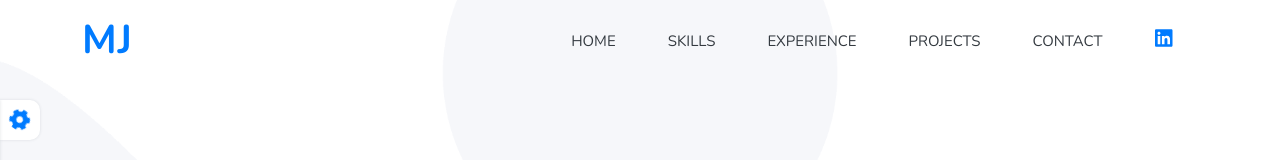
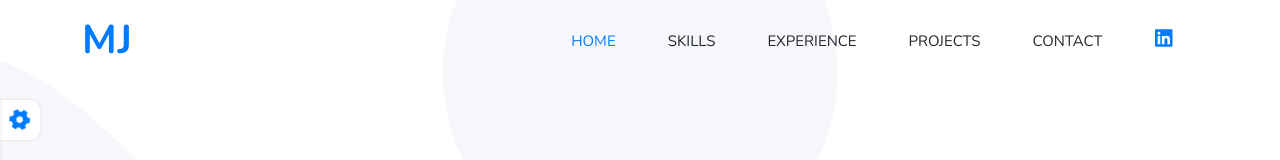
Before and after one commit to michaeljohnson-mj/personal-portfolio, a React (Create React App) app: page / in a window 1280 px wide. Shown: the top 160 px of the page. Built offline with nearby package versions, Linux system fonts and the light colour scheme.

Commit message:
Navigation on click of nav menus implemented.

```diff
--- a/package.json
+++ b/package.json
@@ -22,6 +22,7 @@
     "react-reveal": "^1.2.2",
     "react-router-dom": "^5.2.1",
     "react-scripts": "4.0.3",
+    "react-scroll": "^1.8.4",
     "typescript": "^4.2.4",
     "web-vitals": "^1.1.2"
   },
@@ -53,6 +54,7 @@
   },
   "devDependencies": {
     "@types/react-router-dom": "^5.1.8",
+    "@types/react-scroll": "^1.8.3",
     "gh-pages": "^3.2.3"
   }
 }
--- a/src/App.tsx
+++ b/src/App.tsx
@@ -176,7 +176,11 @@ function App() {
                 onClick={() => changeTheme(color.name)}
                 className="color-holder"
               >
-                <a href="javascript:void(0)" style={{ background: color.color }} className="color" />
+                <a
+                  href="javascript:void(0)"
+                  style={{ background: color.color }}
+                  className="color"
+                />
               </div>
             );
           })}
--- a/src/components/contact-me/ContactMe.tsx
+++ b/src/components/contact-me/ContactMe.tsx
@@ -6,7 +6,7 @@ import { faMapMarkerAlt, faEnvelope } from "@fortawesome/free-solid-svg-icons";
 function ContactMe(props: any) {
   const theme = props.theme;
   return (
-    <div className="contact-container">
+    <div className="contact-container" id="contact">
       <div className="container">
         <div className="row no-container title-holder">
           <h1 className="title align-text-center">{contactMe.title}</h1>
--- a/src/components/experience/Experience.css
+++ b/src/components/experience/Experience.css
@@ -1,5 +1,5 @@
 .experience-container {
-  padding: 50px 0px 80px 0px;
+  padding: 100px 0px 80px 0px;
 }
 
 .timeline-item {
--- a/src/components/experience/Experience.tsx
+++ b/src/components/experience/Experience.tsx
@@ -6,7 +6,7 @@ import { faSun, faSnowflake } from "@fortawesome/free-regular-svg-icons";
 function Experience(props: any) {
   const theme = props.theme;
   return (
-    <div className="container experience-container">
+    <div className="container experience-container" id="experience">
       <div className="row no-container">
         <div className="col-12 col-sm-12 col-md-12 col-lg-4 col-xl-4 align-center">
           <div className="title-holder">
--- a/src/components/header/Header.css
+++ b/src/components/header/Header.css
@@ -42,6 +42,7 @@
 .header-container ul li {
   margin-inline: 10px;
   padding: 0.5rem 1rem;
+  cursor: pointer;
 }
 
 .header-container ul li a {
@@ -52,8 +53,8 @@
   font-size: 15px;
 }
 
-.header-container ul li:hover a {
-  color: var(--theme-color);
+.header-container ul li a:hover {
+  /* color: var(--theme-color); */
   font-family: "Nunito Semi Bold";
 }
 
@@ -79,6 +80,46 @@ label #cancel {
 
 #check {
   display: none;
+}
+
+.active-blue {
+  color: var(--color-blue) !important;
+}
+
+.active-red {
+  color: var(--color-red) !important;
+}
+
+.active-green {
+  color: var(--color-green) !important;
+}
+
+.active-yellow {
+  color: var(--color-yellow) !important;
+}
+
+.active-orange {
+  color: var(--color-orange) !important;
+}
+
+.active-teal {
+  color: var(--color-teal) !important;
+}
+
+.active-brown {
+  color: var(--color-brown) !important;
+}
+
+.active-pink {
+  color: var(--color-pink) !important;
+}
+
+.active-beige {
+  color: var(--color-beige) !important;
+}
+
+.active-purple {
+  color: var(--color-purple) !important;
 }
 
 /* MEDIA QUERIES */
--- a/src/components/header/Header.tsx
+++ b/src/components/header/Header.tsx
@@ -3,6 +3,34 @@ import "./Header.css";
 import { FontAwesomeIcon } from "@fortawesome/react-fontawesome";
 import { faLinkedin } from "@fortawesome/free-brands-svg-icons";
 import { faBars, faTimes } from "@fortawesome/free-solid-svg-icons";
+import { Link, animateScroll as scroll } from "react-scroll";
+
+function activeLinkStyle(theme: string) {
+  switch (theme) {
+    case "blue":
+      return "active-blue";
+    case "green":
+      return "active-green";
+    case "red":
+      return "active-red";
+    case "yellow":
+      return "active-yellow";
+    case "orange":
+      return "active-orange";
+    case "purple":
+      return "active-purple";
+    case "brown":
+      return "active-brown";
+    case "beige":
+      return "active-beige";
+    case "teal":
+      return "active-teal";
+    case "pink":
+      return "active-pink";
+    default:
+      return "active-blue";
+  }
+}
 
 function Header(props: any) {
   const kLinkedinUrl = "https://www.linkedin.com/in/michaeljohnson-mj/";
@@ -37,19 +65,59 @@ function Header(props: any) {
         </div>
         <ul>
           <li>
-            <a href="/home">HOME</a>
+            <Link
+              activeClass={activeLinkStyle(theme.name)}
+              to="home"
+              spy={true}
+              smooth={true}
+              duration={500}
+            >
+              HOME
+            </Link>
           </li>
           <li>
-            <a href="/skills">SKILLS</a>
+            <Link
+              activeClass={activeLinkStyle(theme.name)}
+              to="skills"
+              spy={true}
+              smooth={true}
+              duration={500}
+            >
+              SKILLS
+            </Link>
           </li>
           <li>
-            <a href="/experience">EXPERIENCE</a>
+            <Link
+              activeClass={activeLinkStyle(theme.name)}
+              to="experience"
+              spy={true}
+              smooth={true}
+              duration={500}
+            >
+              EXPERIENCE
+            </Link>
           </li>
           <li>
-            <a href="/projects">PROJECTS</a>
+            <Link
+              activeClass={activeLinkStyle(theme.name)}
+              to="projects"
+              spy={true}
+              smooth={true}
+              duration={500}
+            >
+              PROJECTS
+            </Link>
           </li>
           <li>
-            <a href="/contact">CONTACT</a>
+            <Link
+              activeClass={activeLinkStyle(theme.name)}
+              to="contact"
+              spy={true}
+              smooth={true}
+              duration={500}
+            >
+              CONTACT
+            </Link>
           </li>
           <li>
             <a href={kLinkedinUrl} target="_blank" rel="noopener noreferrer">
--- a/src/components/home/Home.tsx
+++ b/src/components/home/Home.tsx
@@ -42,7 +42,7 @@ function renderIntroImage(theme: string) {
 function Home(props: any) {
   const theme = props.theme;
   return (
-    <div className="home-area">
+    <div className="home-area" id="home">
       <div className="container home-container">
         <div className="row no-container">
           <div className="col-12 col-sm-12 col-md-7 col-lg-7 col-xl-7">
--- a/src/components/projects/Projects.tsx
+++ b/src/components/projects/Projects.tsx
@@ -5,7 +5,7 @@ import { projects } from "../../portfolio";
 function Projects(props: any) {
   const theme = props.theme;
   return (
-    <div className="projects-container">
+    <div className="projects-container" id="projects">
       <div className="container">
         <div className="row no-container title-holder">
           <h1 className="title align-text-center">{projects.title}</h1>
--- a/src/components/skills/Skills.tsx
+++ b/src/components/skills/Skills.tsx
@@ -81,7 +81,7 @@ function renderSkillSectionImage(theme: string) {
 function Skills(props: any) {
   const theme = props.theme;
   return (
-    <div className="skill-container">
+    <div className="skill-container" id="skills">
       <div className="container skill-container">
         <div className="row no-container">
           <div className="col-12 col-sm-12 col-md-6 col-lg-6 col-xl-6 order-5 order-sm-5 order-md-1 order-lg-1 order-xl-1">
--- a/src/index.css
+++ b/src/index.css
@@ -6,6 +6,17 @@
   --color-grey-secondary: #f0f0fe;
   --color-white: #ffffff;
   --color-white-secondary: #f6f7fa;
+
+  --color-blue: #007bff;
+  --color-red: #e54b4b;
+  --color-green: #01a479;
+  --color-yellow: #fdd76e;
+  --color-orange: #f95700;
+  --color-teal: #21d4b9;
+  --color-brown: #8b5e34;
+  --color-pink: #fe6d73;
+  --color-beige: #ecce96;
+  --color-purple: #6c63ff;
 }
 
 * {
```
